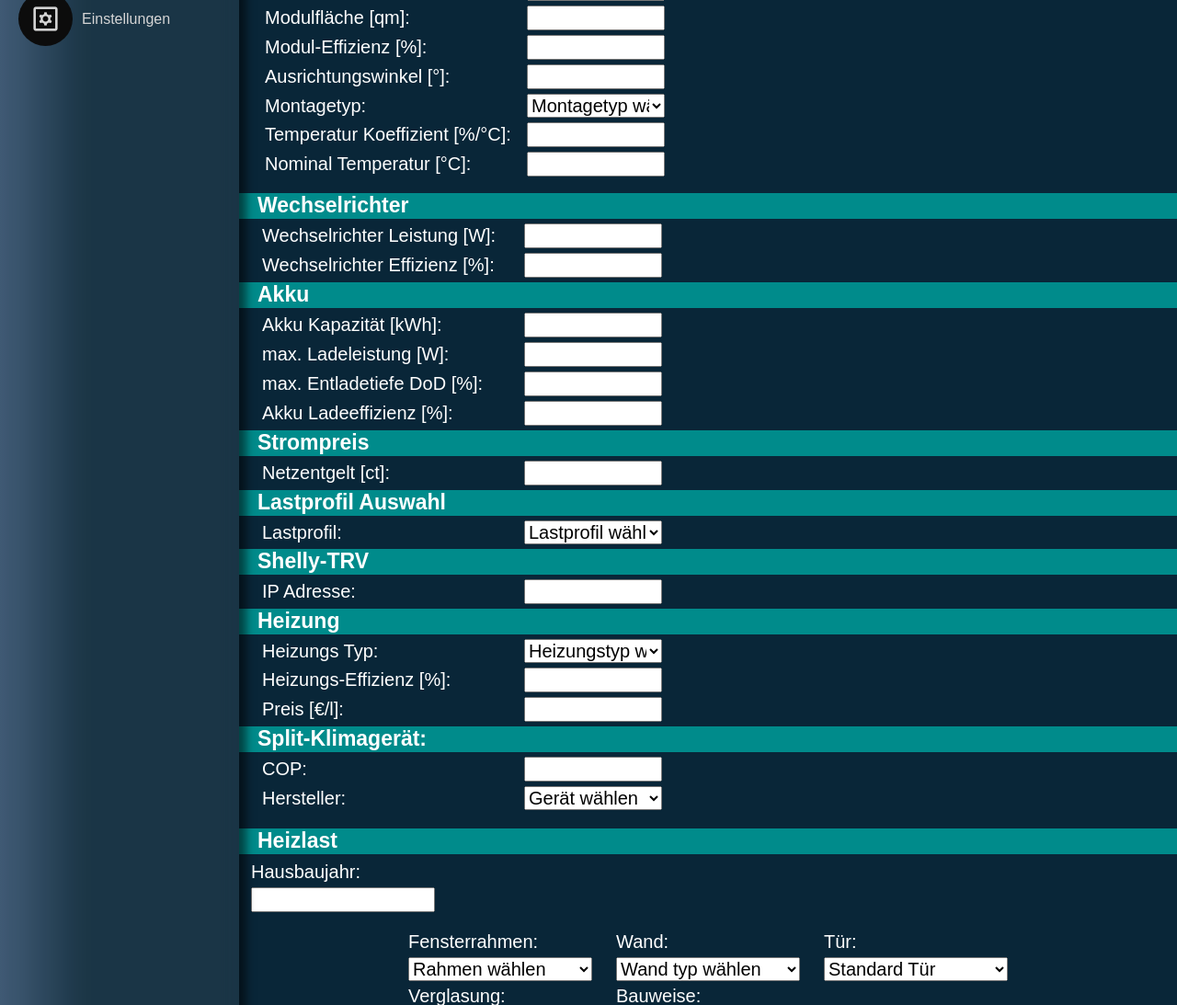
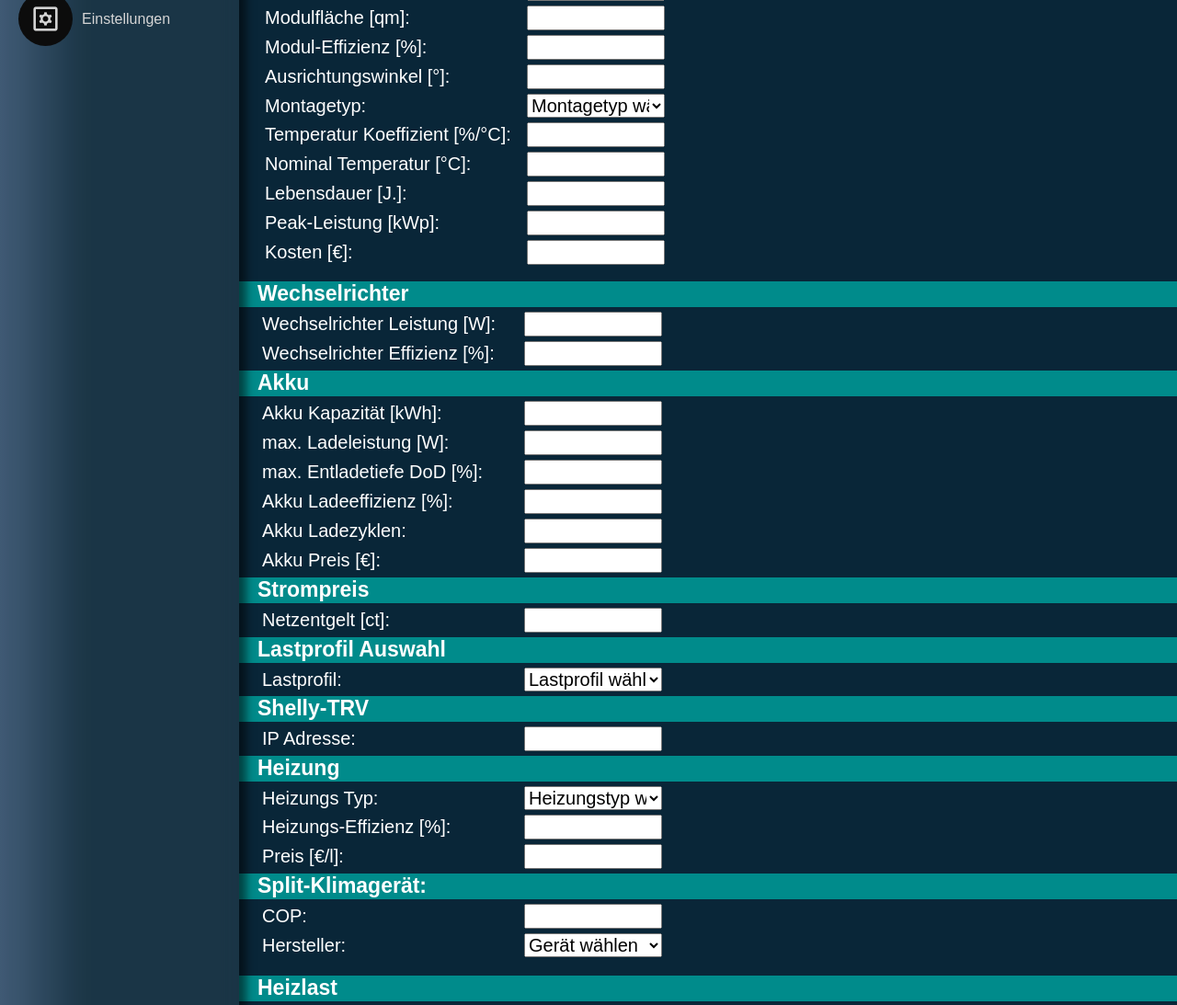
Before and after one commit to Jan1444/Bachelor, a Flask app: template templates/set_vals.html in a window 1280 px wide. Shown: the part 345-1438 px from the top of the page at 92% size. Run offline with Flask 3, Linux system fonts and the light colour scheme; the template is opened without the code that fills it: most values are stand-ins (such as "Sample title", 1, 10 or a date in 2020); parts of the project's set-up code (start-up, migrations or seed data) failed here and were passed over.

Commit message:
added pv cost

```diff
--- a/templates/set_vals.html
+++ b/templates/set_vals.html
@@ -159,6 +159,21 @@
                                 <input id="nominal_temperature{{ number }}" minlength="1" name="nominal_temperature{{ number }}"
                                        type="text" value="{{ config['pv']['nominal_temperature' + number] }}">
                             </div>
+                            <div class="input-group">
+                                <label for="pv_lifetime">Lebensdauer [J.]:</label>
+                                <input id="pv_lifetime" minlength="1" name="pv_lifetime"
+                                       type="text" value="{{ config['pv']['pv_lifetime'] }}">
+                            </div>
+                            <div class="input-group">
+                                <label for="pv_peak_power">Peak-Leistung [kWp]:</label>
+                                <input id="pv_peak_power" minlength="1" name="pv_peak_power"
+                                       type="text" value="{{ config['pv']['pv_peak_power'] }}">
+                            </div>
+                            <div class="input-group">
+                                <label for="pv_cost">Kosten [€]:</label>
+                                <input id="pv_cost" minlength="1" name="pv_cost"
+                                       type="text" value="{{ config['pv']['pv_cost'] }}">
+                            </div>
                         </div>
                     </div>
                     <div class="cell2">
@@ -459,6 +474,16 @@
                 <label for="battery_load_efficiency">Akku Ladeeffizienz [%]:</label>
                 <input id="battery_load_efficiency" minlength="1" name="battery_load_efficiency"
                        type="text" value="{{ config['battery']['load_efficiency'] }}">
+            </div>
+            <div class="input-group">
+                <label for="battery_load_cycle">Akku Ladezyklen:</label>
+                <input id="battery_load_cycle" minlength="1" name="battery_load_cycle"
+                       type="text" value="{{ config['battery']['load_cycle'] }}">
+            </div>
+            <div class="input-group">
+                <label for="battery_price">Akku Preis [€]:</label>
+                <input id="battery_price" minlength="1" name="battery_price"
+                       type="text" value="{{ config['battery']['price'] }}">
             </div>
         </section>
         <nav class="Box1">
```
